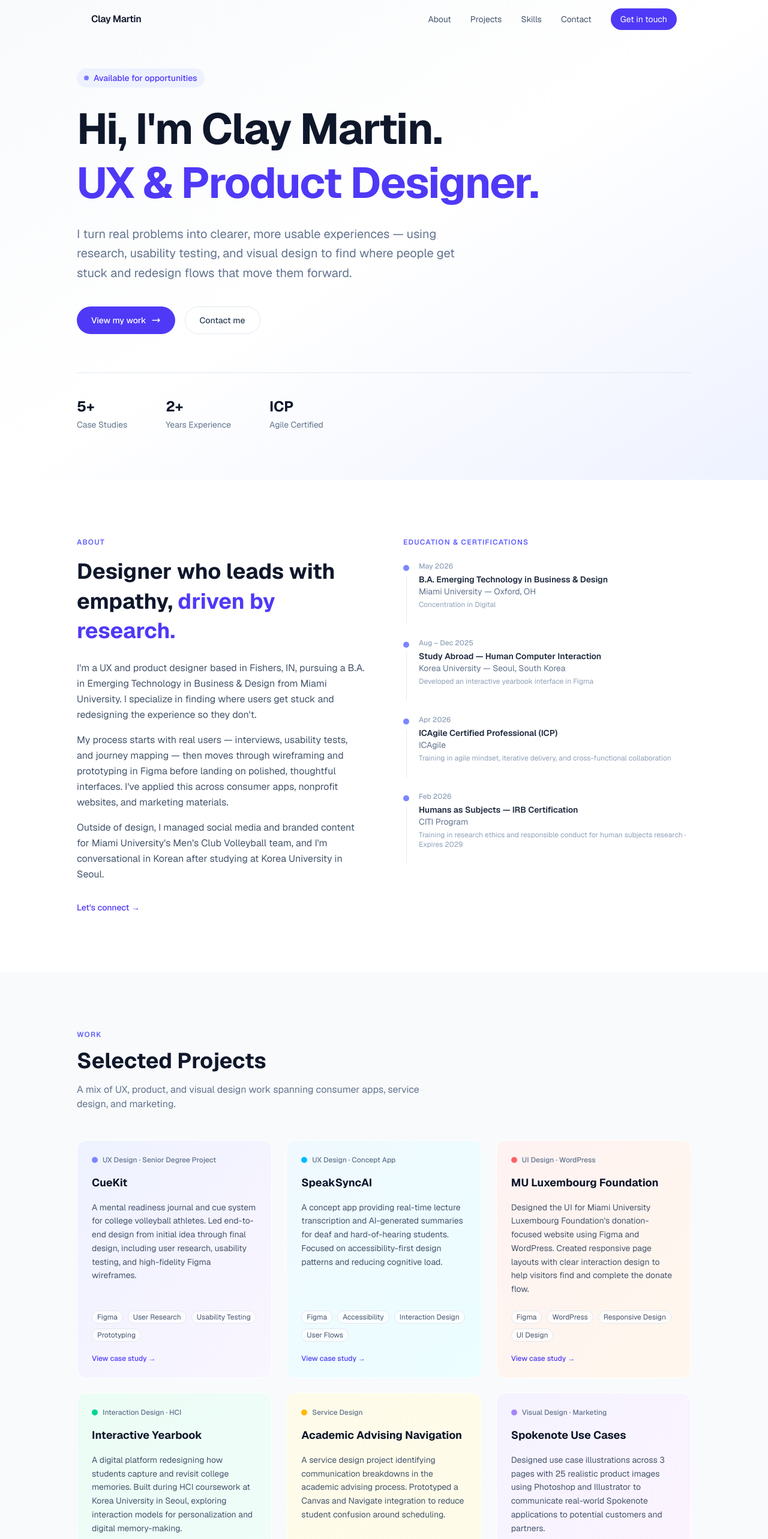
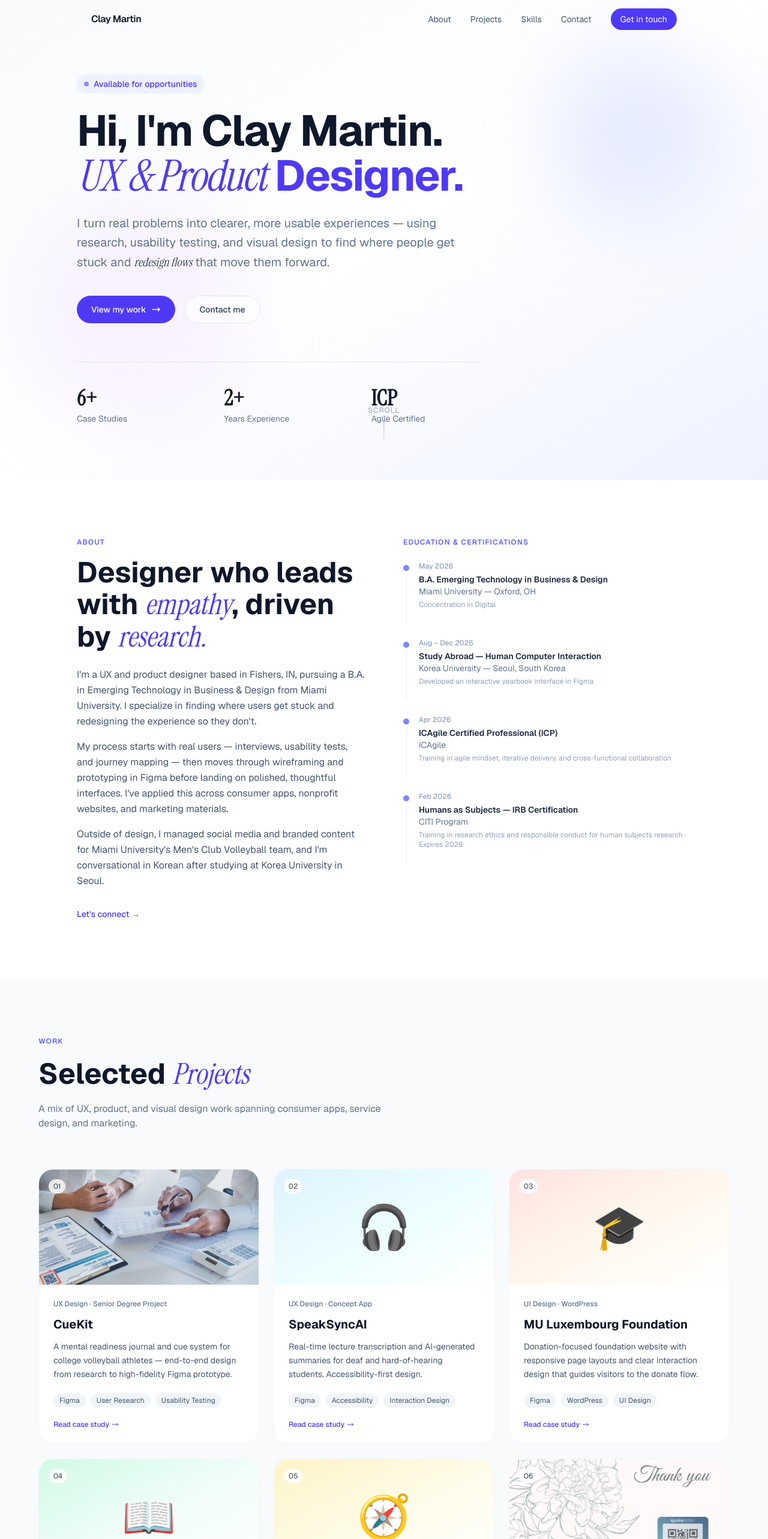
Before and after one commit to martinclay21-boop/clay-portfolio, a Next.js app: page / in a window 1280 px wide. Shown: the top 2566 px of the page at 60% size. Built offline with nearby package versions, Linux system fonts and the light colour scheme.

Commit message:
Polish design: serif italic accents, animated cards, scroll reveals

```diff
--- a/app/globals.css
+++ b/app/globals.css
@@ -15,7 +15,28 @@
   --color-background: var(--background);
   --color-foreground: var(--foreground);
   --font-sans: var(--font-geist-sans);
+  --font-serif: var(--font-serif);
   --font-mono: var(--font-geist-mono);
+}
+
+/* Scroll reveal animations */
+.reveal {
+  opacity: 0;
+  transform: translateY(24px);
+  transition: opacity 0.8s ease-out, transform 0.8s ease-out;
+}
+.reveal.in-view {
+  opacity: 1;
+  transform: translateY(0);
+}
+
+/* Subtle marquee for skills strip (optional, used later) */
+@keyframes float {
+  0%, 100% { transform: translateY(0); }
+  50% { transform: translateY(-6px); }
+}
+.float {
+  animation: float 4s ease-in-out infinite;
 }
 
 html {
--- a/components/About.tsx
+++ b/components/About.tsx
@@ -35,9 +35,15 @@ export default function About() {
             <p className="text-xs font-semibold uppercase tracking-widest text-indigo-500 mb-4">
               About
             </p>
-            <h2 className="text-3xl sm:text-4xl font-bold text-slate-900 mb-6 leading-snug">
-              Designer who leads with empathy,{" "}
-              <span className="text-indigo-600">driven by research.</span>
+            <h2 className="text-4xl sm:text-5xl font-bold text-slate-900 mb-6 leading-[1.1]">
+              Designer who leads with{" "}
+              <span className="font-[family-name:var(--font-serif)] italic font-normal text-indigo-600">
+                empathy
+              </span>
+              , driven by{" "}
+              <span className="font-[family-name:var(--font-serif)] italic font-normal text-indigo-600">
+                research.
+              </span>
             </h2>
             <div className="space-y-4 text-slate-600 leading-relaxed text-base">
               <p>
--- a/components/Hero.tsx
+++ b/components/Hero.tsx
@@ -1,64 +1,101 @@
+"use client";
+
+import { useEffect, useState } from "react";
+
+function AnimatedNumber({ target, suffix = "" }: { target: number; suffix?: string }) {
+  const [value, setValue] = useState(0);
+  useEffect(() => {
+    let start = 0;
+    const duration = 1400;
+    const startTime = performance.now();
+    let raf = 0;
+    const tick = (now: number) => {
+      const t = Math.min(1, (now - startTime) / duration);
+      const eased = 1 - Math.pow(1 - t, 3);
+      setValue(Math.round(start + (target - start) * eased));
+      if (t < 1) raf = requestAnimationFrame(tick);
+    };
+    raf = requestAnimationFrame(tick);
+    return () => cancelAnimationFrame(raf);
+  }, [target]);
+  return <>{value}{suffix}</>;
+}
+
 export default function Hero() {
   return (
-    <section className="min-h-screen flex items-center bg-gradient-to-br from-slate-50 via-white to-indigo-50 px-6">
-      <div className="max-w-5xl mx-auto w-full pt-24 pb-16">
-        <div className="inline-flex items-center gap-2 text-sm text-indigo-600 font-medium bg-indigo-50 px-3 py-1.5 rounded-full mb-6">
+    <section className="relative min-h-screen flex items-center bg-gradient-to-br from-slate-50 via-white to-indigo-50 px-6 overflow-hidden">
+      {/* Soft floating blobs */}
+      <div className="absolute top-20 right-20 w-72 h-72 bg-indigo-200/40 rounded-full blur-3xl float pointer-events-none" />
+      <div className="absolute bottom-20 left-10 w-96 h-96 bg-purple-200/30 rounded-full blur-3xl float pointer-events-none" style={{ animationDelay: "2s" }} />
+
+      <div className="max-w-5xl mx-auto w-full pt-24 pb-16 relative">
+        <div className="inline-flex items-center gap-2 text-sm text-indigo-600 font-medium bg-indigo-50 px-3 py-1.5 rounded-full mb-6 reveal in-view">
           <span className="w-2 h-2 bg-indigo-500 rounded-full animate-pulse" />
           Available for opportunities
         </div>
 
-        <h1 className="text-5xl sm:text-6xl lg:text-7xl font-bold text-slate-900 leading-tight tracking-tight mb-6">
-          Hi, I'm Clay Martin.
+        <h1 className="text-5xl sm:text-6xl lg:text-7xl font-bold text-slate-900 leading-[1.05] tracking-tight mb-6">
+          Hi, I&apos;m Clay Martin.
           <br />
-          <span className="text-indigo-600">UX & Product Designer.</span>
+          <span className="font-[family-name:var(--font-serif)] italic font-normal text-indigo-600">
+            UX &amp; Product
+          </span>{" "}
+          <span className="text-indigo-600">Designer.</span>
         </h1>
 
         <p className="text-lg sm:text-xl text-slate-500 max-w-2xl leading-relaxed mb-10">
           I turn real problems into clearer, more usable experiences — using
           research, usability testing, and visual design to find where people
-          get stuck and redesign flows that move them forward.
+          get stuck and{" "}
+          <span className="font-[family-name:var(--font-serif)] italic text-slate-700">
+            redesign flows
+          </span>{" "}
+          that move them forward.
         </p>
 
         <div className="flex flex-wrap gap-4">
           <a
             href="#projects"
-            className="inline-flex items-center gap-2 bg-indigo-600 text-white px-6 py-3 rounded-full font-medium hover:bg-indigo-700 transition-colors text-sm"
+            className="group inline-flex items-center gap-2 bg-indigo-600 text-white px-6 py-3 rounded-full font-medium hover:bg-indigo-700 transition-colors text-sm"
           >
             View my work
             <svg
-              className="w-4 h-4"
+              className="w-4 h-4 transition-transform group-hover:translate-x-1"
               fill="none"
               stroke="currentColor"
               viewBox="0 0 24 24"
             >
-              <path
-                strokeLinecap="round"
-                strokeLinejoin="round"
-                strokeWidth={2}
-                d="M17 8l4 4m0 0l-4 4m4-4H3"
-              />
+              <path strokeLinecap="round" strokeLinejoin="round" strokeWidth={2} d="M17 8l4 4m0 0l-4 4m4-4H3" />
             </svg>
           </a>
           <a
             href="#contact"
-            className="inline-flex items-center gap-2 border border-slate-200 text-slate-700 px-6 py-3 rounded-full font-medium hover:border-indigo-300 hover:text-indigo-600 transition-colors text-sm"
+            className="inline-flex items-center gap-2 border border-slate-200 text-slate-700 px-6 py-3 rounded-full font-medium hover:border-indigo-300 hover:text-indigo-600 transition-colors text-sm bg-white/60 backdrop-blur"
           >
             Contact me
           </a>
         </div>
 
-        {/* Quick stats */}
-        <div className="mt-16 pt-10 border-t border-slate-200 flex flex-wrap gap-8 sm:gap-16">
+        {/* Quick stats with animated counters */}
+        <div className="mt-16 pt-10 border-t border-slate-200 grid grid-cols-3 gap-6 sm:gap-16 max-w-2xl">
           {[
-            { value: "5+", label: "Case Studies" },
-            { value: "2+", label: "Years Experience" },
-            { value: "ICP", label: "Agile Certified" },
-          ].map(({ value, label }) => (
-            <div key={label}>
-              <div className="text-2xl font-bold text-slate-900">{value}</div>
-              <div className="text-sm text-slate-500 mt-1">{label}</div>
+            { value: 6, suffix: "+", label: "Case Studies" },
+            { value: 2, suffix: "+", label: "Years Experience" },
+            { value: 0, suffix: "", label: "Agile Certified", text: "ICP" },
+          ].map((s) => (
+            <div key={s.label}>
+              <div className="text-3xl sm:text-4xl font-bold text-slate-900 font-[family-name:var(--font-serif)]">
+                {s.text ? s.text : <AnimatedNumber target={s.value} suffix={s.suffix} />}
+              </div>
+              <div className="text-xs sm:text-sm text-slate-500 mt-1">{s.label}</div>
             </div>
           ))}
+        </div>
+
+        {/* Scroll indicator */}
+        <div className="hidden md:flex absolute bottom-8 left-1/2 -translate-x-1/2 flex-col items-center gap-2 text-slate-400">
+          <span className="text-xs uppercase tracking-widest">Scroll</span>
+          <div className="w-px h-10 bg-gradient-to-b from-slate-400 to-transparent" />
         </div>
       </div>
     </section>
--- a/components/Projects.tsx
+++ b/components/Projects.tsx
@@ -1,95 +1,128 @@
+import Reveal from "@/components/Reveal";
+
+const BASE = "/clay-portfolio";
+
 const projects = [
   {
     slug: "cuekit",
     title: "CueKit",
     category: "UX Design · Senior Degree Project",
     description:
-      "A mental readiness journal and cue system for college volleyball athletes. Led end-to-end design from initial idea through final design, including user research, usability testing, and high-fidelity Figma wireframes.",
-    tags: ["Figma", "User Research", "Usability Testing", "Prototyping"],
-    accent: "from-indigo-50 to-purple-50",
-    dot: "bg-indigo-400",
+      "A mental readiness journal and cue system for college volleyball athletes — end-to-end design from research to high-fidelity Figma prototype.",
+    tags: ["Figma", "User Research", "Usability Testing"],
+    accent: "from-indigo-100 via-purple-50 to-white",
+    image: `${BASE}/images/spokenote/streamline-communication.jpg`,
+    preview: "🏐",
   },
   {
     slug: "speaksynci-ai",
     title: "SpeakSyncAI",
     category: "UX Design · Concept App",
     description:
-      "A concept app providing real-time lecture transcription and AI-generated summaries for deaf and hard-of-hearing students. Focused on accessibility-first design patterns and reducing cognitive load.",
-    tags: ["Figma", "Accessibility", "Interaction Design", "User Flows"],
-    accent: "from-sky-50 to-cyan-50",
-    dot: "bg-sky-400",
+      "Real-time lecture transcription and AI-generated summaries for deaf and hard-of-hearing students. Accessibility-first design.",
+    tags: ["Figma", "Accessibility", "Interaction Design"],
+    accent: "from-sky-100 via-cyan-50 to-white",
+    preview: "🎧",
   },
   {
     slug: "mu-luxembourg",
     title: "MU Luxembourg Foundation",
     category: "UI Design · WordPress",
     description:
-      "Designed the UI for Miami University Luxembourg Foundation's donation-focused website using Figma and WordPress. Created responsive page layouts with clear interaction design to help visitors find and complete the donate flow.",
-    tags: ["Figma", "WordPress", "Responsive Design", "UI Design"],
-    accent: "from-red-50 to-orange-50",
-    dot: "bg-red-400",
+      "Donation-focused foundation website with responsive page layouts and clear interaction design that guides visitors to the donate flow.",
+    tags: ["Figma", "WordPress", "UI Design"],
+    accent: "from-red-100 via-orange-50 to-white",
+    preview: "🎓",
   },
   {
     slug: "interactive-yearbook",
     title: "Interactive Yearbook",
     category: "Interaction Design · HCI",
     description:
-      "A digital platform redesigning how students capture and revisit college memories. Built during HCI coursework at Korea University in Seoul, exploring interaction models for personalization and digital memory-making.",
-    tags: ["Figma", "Interaction Design", "HCI", "Prototyping"],
-    accent: "from-emerald-50 to-teal-50",
-    dot: "bg-emerald-400",
+      "A digital platform reimagining yearbooks as personalized, multimedia experiences — built during HCI coursework at Korea University.",
+    tags: ["Figma", "HCI", "Prototyping"],
+    accent: "from-emerald-100 via-teal-50 to-white",
+    preview: "📖",
   },
   {
     slug: "academic-advising",
-    title: "Academic Advising Navigation",
+    title: "Academic Advising",
     category: "Service Design",
     description:
-      "A service design project identifying communication breakdowns in the academic advising process. Prototyped a Canvas and Navigate integration to reduce student confusion around scheduling.",
-    tags: ["Service Design", "Journey Mapping", "User Research"],
-    accent: "from-amber-50 to-yellow-50",
-    dot: "bg-amber-400",
+      "Identified communication breakdowns in Miami's advising process; prototyped a Canvas + Navigate integration to reduce student confusion.",
+    tags: ["Service Design", "Journey Mapping"],
+    accent: "from-amber-100 via-yellow-50 to-white",
+    preview: "🧭",
   },
   {
     slug: "spokenote",
     title: "Spokenote Use Cases",
     category: "Visual Design · Marketing",
     description:
-      "Designed use case illustrations across 3 pages with 25 realistic product images using Photoshop and Illustrator to communicate real-world Spokenote applications to potential customers and partners.",
-    tags: ["Photoshop", "Illustrator", "Figma", "Brand Design"],
-    accent: "from-violet-50 to-fuchsia-50",
-    dot: "bg-violet-400",
+      "Use case illustrations across product pages using Photoshop and Illustrator — communicating Spokenote to potential customers and partners.",
+    tags: ["Photoshop", "Illustrator", "Brand"],
+    accent: "from-violet-100 via-fuchsia-50 to-white",
+    image: `${BASE}/images/spokenote/cards-collage.png`,
+    preview: "✨",
   },
 ];
 
 export default function Projects() {
   return (
     <section id="projects" className="py-24 px-6 bg-slate-50">
-      <div className="max-w-5xl mx-auto">
+      <div className="max-w-6xl mx-auto">
+        <Reveal>
           <p className="text-xs font-semibold uppercase tracking-widest text-indigo-500 mb-4">
             Work
           </p>
-        <h2 className="text-3xl sm:text-4xl font-bold text-slate-900 mb-4">
-          Selected Projects
+          <h2 className="text-4xl sm:text-5xl font-bold text-slate-900 mb-4 leading-tight">
+            Selected{" "}
+            <span className="font-[family-name:var(--font-serif)] italic font-normal text-indigo-600">
+              Projects
+            </span>
           </h2>
-        <p className="text-slate-500 text-base max-w-xl mb-12">
-          A mix of UX, product, and visual design work spanning consumer apps,
-          service design, and marketing.
+          <p className="text-slate-500 text-base max-w-xl mb-16">
+            A mix of UX, product, and visual design work spanning consumer
+            apps, service design, and marketing.
           </p>
+        </Reveal>
 
         <div className="grid sm:grid-cols-2 lg:grid-cols-3 gap-6">
-          {projects.map((p) => (
+          {projects.map((p, i) => (
+            <Reveal key={p.slug} delay={i * 80}>
               <a
-              key={p.title}
-              href={`/clay-portfolio/projects/${p.slug}/`}
-              className={`rounded-2xl bg-gradient-to-br ${p.accent} border border-white p-6 flex flex-col gap-4 hover:shadow-md hover:-translate-y-0.5 transition-all`}
+                href={`${BASE}/projects/${p.slug}/`}
+                className="group block h-full rounded-3xl bg-white border border-slate-100 overflow-hidden hover:shadow-xl hover:-translate-y-1 transition-all duration-300"
               >
-              <div className="flex items-center gap-2">
-                <span className={`w-2.5 h-2.5 rounded-full ${p.dot}`} />
+                {/* Image / Preview area */}
+                <div
+                  className={`relative h-48 bg-gradient-to-br ${p.accent} overflow-hidden flex items-center justify-center`}
+                >
+                  {p.image ? (
+                    /* eslint-disable-next-line @next/next/no-img-element */
+                    <img
+                      src={p.image}
+                      alt={p.title}
+                      className="absolute inset-0 w-full h-full object-cover group-hover:scale-105 transition-transform duration-500"
+                    />
+                  ) : (
+                    <span className="text-7xl group-hover:scale-110 transition-transform duration-500">
+                      {p.preview}
+                    </span>
+                  )}
+                  <span className="absolute top-4 left-4 text-xs font-mono text-slate-700 bg-white/80 backdrop-blur px-2 py-1 rounded-full">
+                    {String(i + 1).padStart(2, "0")}
+                  </span>
+                </div>
+
+                {/* Content */}
+                <div className="p-6 flex flex-col gap-3">
                   <span className="text-xs text-slate-500 font-medium">
                     {p.category}
                   </span>
-              </div>
-              <h3 className="text-lg font-bold text-slate-900">{p.title}</h3>
+                  <h3 className="text-xl font-bold text-slate-900 group-hover:text-indigo-600 transition-colors">
+                    {p.title}
+                  </h3>
                   <p className="text-sm text-slate-600 leading-relaxed flex-1">
                     {p.description}
                   </p>
@@ -97,16 +130,21 @@ export default function Projects() {
                     {p.tags.map((tag) => (
                       <span
                         key={tag}
-                    className="text-xs bg-white/70 text-slate-600 border border-slate-200 px-2 py-0.5 rounded-full"
+                        className="text-xs bg-slate-100 text-slate-600 px-2.5 py-1 rounded-full"
                       >
                         {tag}
                       </span>
                     ))}
                   </div>
-              <span className="text-xs font-medium text-indigo-600 mt-1">
-                View case study →
+                  <span className="inline-flex items-center gap-1 text-xs font-medium text-indigo-600 mt-2 group-hover:gap-2 transition-all">
+                    Read case study
+                    <svg className="w-3 h-3" fill="none" stroke="currentColor" viewBox="0 0 24 24">
+                      <path strokeLinecap="round" strokeLinejoin="round" strokeWidth={2} d="M17 8l4 4m0 0l-4 4m4-4H3" />
+                    </svg>
                   </span>
+                </div>
               </a>
+            </Reveal>
           ))}
         </div>
       </div>
--- /dev/null
+++ b/components/Reveal.tsx
@@ -0,0 +1,38 @@
+"use client";
+
+import { useEffect, useRef, useState } from "react";
+
+export default function Reveal({
+  children,
+  delay = 0,
+  className = "",
+}: {
+  children: React.ReactNode;
+  delay?: number;
+  className?: string;
+}) {
+  const ref = useRef<HTMLDivElement>(null);
+  const [visible, setVisible] = useState(false);
+
+  useEffect(() => {
+    const el = ref.current;
+    if (!el) return;
+    const observer = new IntersectionObserver(
+      ([entry]) => {
+        if (entry.isIntersecting) {
+          setTimeout(() => setVisible(true), delay);
+          observer.disconnect();
+        }
+      },
+      { threshold: 0.1, rootMargin: "0px 0px -80px 0px" }
+    );
+    observer.observe(el);
+    return () => observer.disconnect();
+  }, [delay]);
+
+  return (
+    <div ref={ref} className={`reveal ${visible ? "in-view" : ""} ${className}`}>
+      {children}
+    </div>
+  );
+}
--- a/components/Skills.tsx
+++ b/components/Skills.tsx
@@ -73,8 +73,11 @@ export default function Skills() {
         <p className="text-xs font-semibold uppercase tracking-widest text-indigo-500 mb-4">
           Capabilities
         </p>
-        <h2 className="text-3xl sm:text-4xl font-bold text-slate-900 mb-12">
-          Skills &amp; Experience
+        <h2 className="text-4xl sm:text-5xl font-bold text-slate-900 mb-12 leading-tight">
+          Skills &amp;{" "}
+          <span className="font-[family-name:var(--font-serif)] italic font-normal text-indigo-600">
+            Experience
+          </span>
         </h2>
 
         {/* Skill groups */}
```
Also changed, not shown: app/layout.tsx (+9 -2 lines), components/Contact.tsx (+5 -2 lines). Lines whose indentation alone changed are shown as unchanged.
